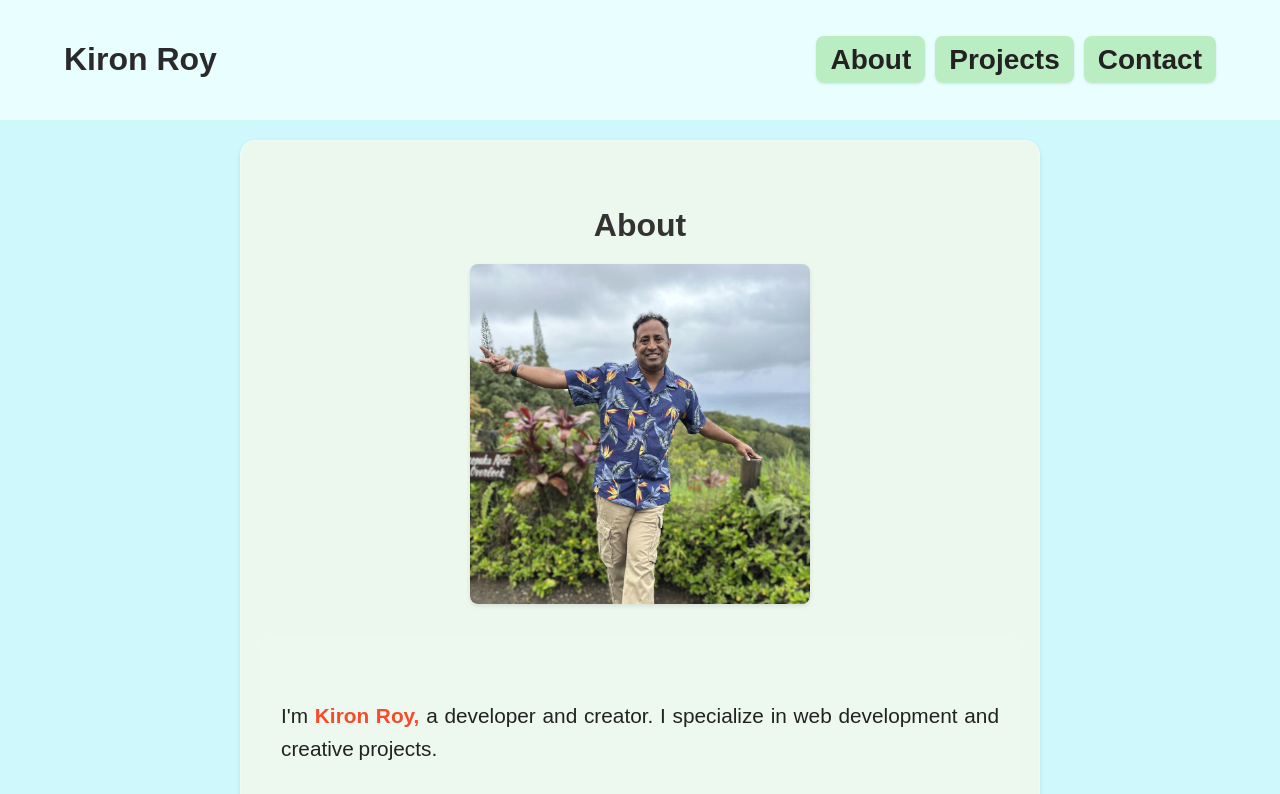
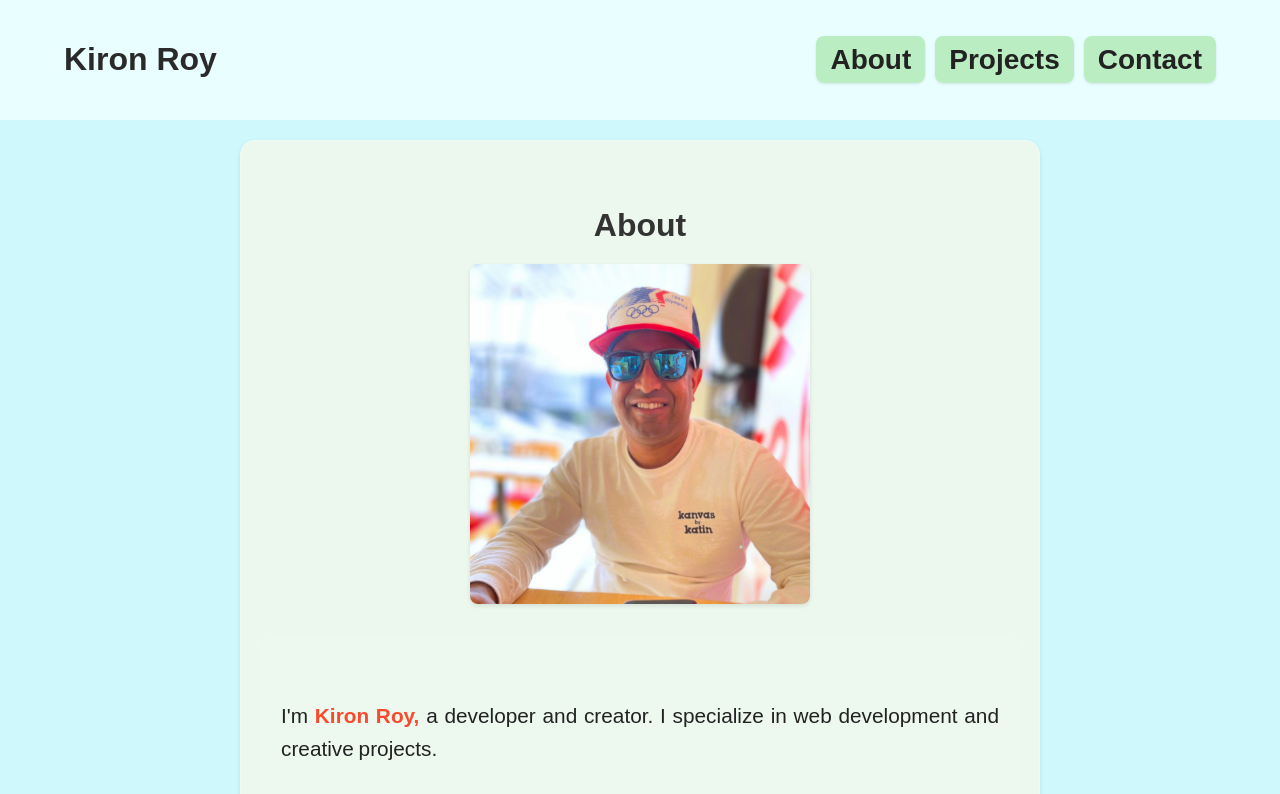
Before and after one commit to kironroy/kironroy-react, a React (Create React App) app: page / in a window 1280 px wide. Shown: the top 794 px of the page. Built offline with nearby package versions, Linux system fonts and the light colour scheme; no server answers; a web font is replaced by a local one.

Commit message:
Update About.js
👤 Revert to old photo.

```diff
--- a/src/components/About.js
+++ b/src/components/About.js
@@ -11,7 +11,7 @@ const About = () => (
           type="image/webp"
         />
         <img
-          src={require('../k_hawaii.webp')}
+          src={require('../relax_k.webp')}
           width="340"
           height="440"
           alt="Kiron Roy"
```
